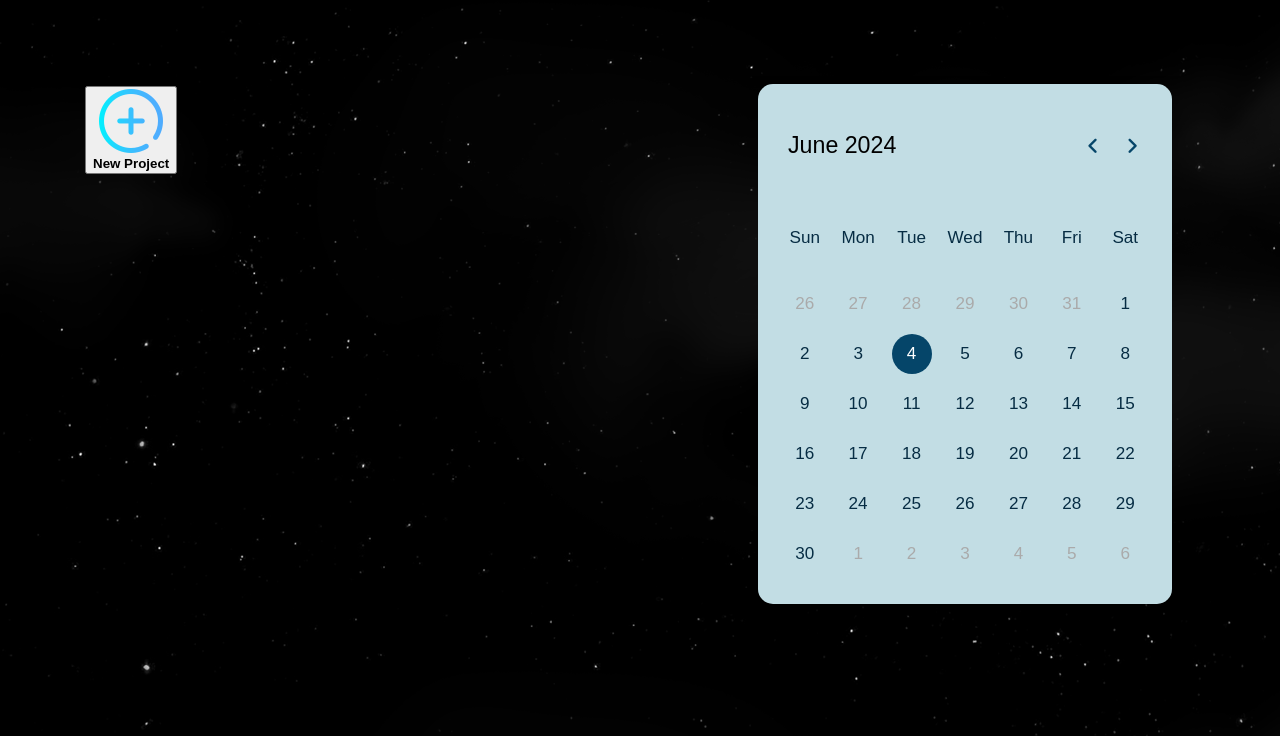
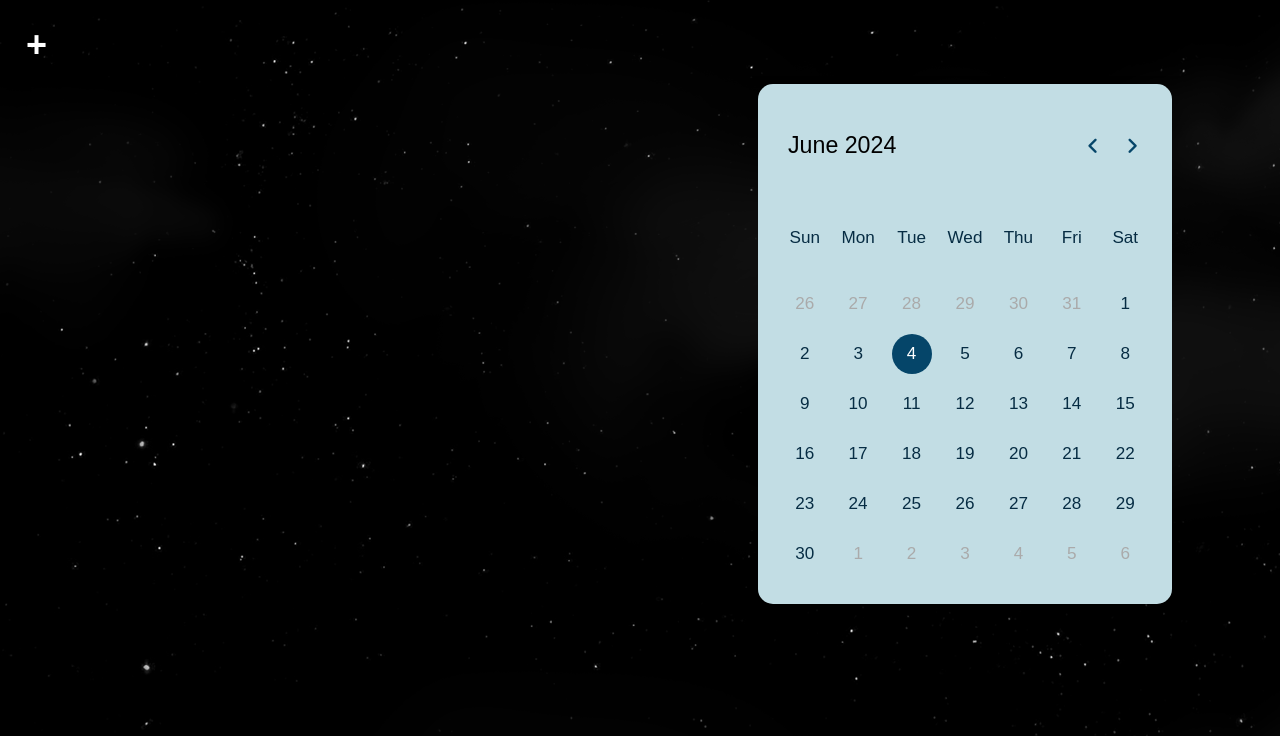
Before and after one commit to cse110-sp24-group31/Dev-Journal, a website: page index.html in a window 1280 px wide. Shown: the part 64-800 px from the top of the page. Drawn offline with nearby package versions, Linux system fonts and the light colour scheme.

Commit message:
initial commit

```diff
--- a/assets/scripts/ProjectCard.js
+++ b/assets/scripts/ProjectCard.js
@@ -342,10 +342,7 @@ var createAddProjectCardComp = function (container) {
   AddProjectCardComp = document.createElement('div');
   AddProjectCardComp.classList.add('add-project-card');
   AddProjectCardComp.innerHTML = `
-                <button>
-                    <img src="assets/icons/plus.png">
-                    <strong><p>New Project</p></strong>
-                </button>
+                <button id="addProjButton">+</button>
                 `;
   AddProjectCardComp.style = `
       align-self: top;
--- a/assets/styles/homepage.css
+++ b/assets/styles/homepage.css
@@ -55,16 +55,21 @@ body, html {
 
 /* MAIN SECTION SELECTORS */
 #addProjButton {
-    position: absolute;
-    top: 95px; /* Adjusted top position */
-    left: 45px; /* Adjusted left position */
-    background-color: #0000FF;
-    color: white;
+    position: fixed;
+    top: 90px; /* Adjust this value to position the button lower or higher */
+    left: 20px; /* Adjust this value to position the button more to the right or left */
+    color: white; /* Button text color */
     border: none;
-    padding: 4px 4px; /* Smaller size */
-    border-radius: 5px;
+    font-size: 36px; /* Increase the size of the plus sign */
+    font-weight: bold; /* Make the plus sign bold */
     cursor: pointer;
+    background-color: transparent; /* Transparent background */
     transition: background-color 0.3s;
+    z-index: 1000; /* Ensure it stays on top of other elements */
+    display: flex; /* Center the plus sign */
+    align-items: center; /* Center the plus sign */
+    justify-content: center; /* Center the plus sign */
+    line-height: 1; /* Adjust line height */
 }
 
 #addProjButton:hover {
@@ -160,7 +165,6 @@ button p {
     margin: 0px;
 }
 
-
 /* BACKGROUND */
 .stars, .twinkling, .clouds {
 	position:absolute;
@@ -196,7 +200,6 @@ button p {
 	from {background-position:0 0;}
 	to {background-position:10000px 0;}
 }
-
 
 /* MEDIA QUERY FOR TABLETS */
 @media (max-width: 837px) {
```
Also changed, not shown: assets/images/Unknown.png (added).
